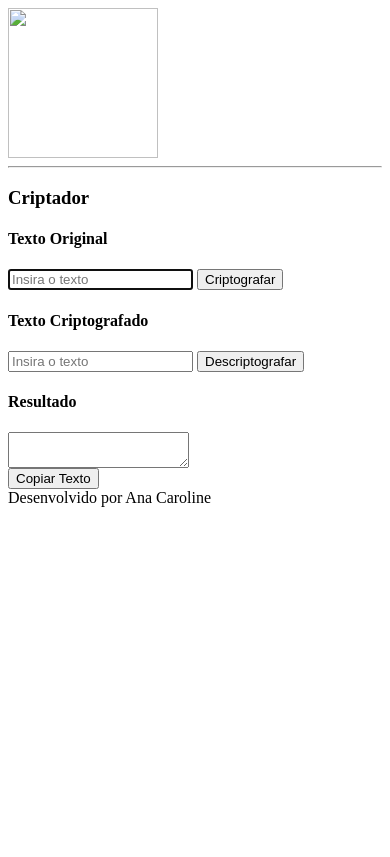
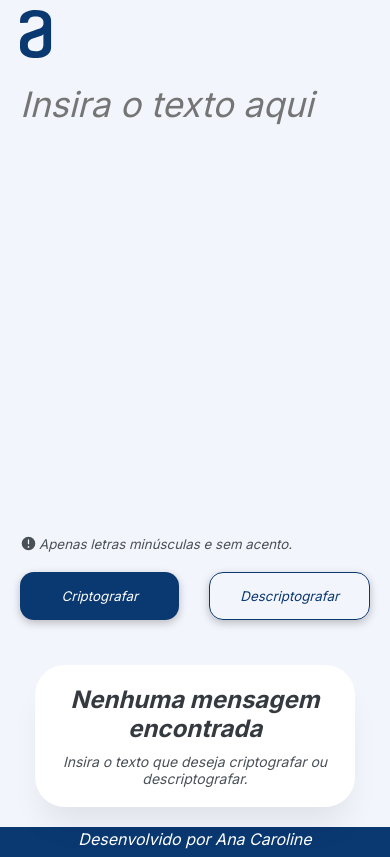
Before and after one commit to Cipherx-C/Decodificador, a plain HTML site: page index.html in a window 390 px wide. Drawn offline with Linux system fonts and the light colour scheme.

Commit message:
Aplicativo upado

```diff
--- a/index.html
+++ b/index.html
@@ -1,41 +1,50 @@
-<html>
+<!DOCTYPE html>
+<html lang="pt">
 <head>
-        <meta charset="utf-8">
-        <title>Criptografia - JavaScript</title>
+    <meta charset="UTF-8">
+    <meta http-equiv="X-UA-Compatible" content="IE=edge">
+    <meta name="viewport" content="width=device-width, initial-scale=1.0">
+    <link rel="stylesheet" href="styles.css">
+    <link rel="preconnect" href="https://fonts.googleapis.com">
+    <link rel="preconnect" href="https://fonts.gstatic.com" crossorigin>
+    <link href="https://fonts.googleapis.com/css2?family=Inter:wght@100..900&display=swap" rel="stylesheet">
+    <title>Criptografador</title>
 </head>
-    <link href="css/style.css" rel="stylesheet">
-    <script src="js/js.js"></script>
-    <body onload="mostra('');">
-        <div>
-            <img src="img/alura.png" width="150px" class="elemento_center"><hr>
-            <section class="content">
-            <div class="content1">
-                <h3>Criptador</h3>
-                    <form action="#" method="#">
-                    <h4>Texto Original</h4>
-                    <input type="text" placeholder="Insira o texto" name="cripto" id="cripto" class="campo" autofocus>
-                    <input type="button" value="Criptografar" class="botao transition-1" onclick="crip('cripto')">
-                    <h4>Texto Criptografado</h4>
-                    <input type="text" placeholder="Insira o texto" name="decripto" id="des" class="campo">
-                    <input type="button" value="Descriptografar" class="botao transition-1" onclick="descrip('des')">
-                </form>
+<body>
+    <main class="display-grid">
+        <div class="grid-item-1">
+            <img src="./img/Logo.svg" alt="Logo Alura">
         </div>
-            <div class="content1">
-                <h4>Resultado</h4>
-                <div class="elemento_center" id="img">
-
+        <div class="grid-item-2">
+            <textarea name="texto" id="inptTextArea" placeholder="Insira o texto aqui"></textarea>
+            <div class="box-exclamation">
+                <svg width="17px" xmlns="http://www.w3.org/2000/svg" viewBox="0 0 20 20" fill="currentColor">
+                    <path fill-rule="evenodd"
+                        d="M18 10a8 8 0 11-16 0 8 8 0 0116 0zm-8-5a.75.75 0 01.75.75v4.5a.75.75 0 01-1.5 0v-4.5A.75.75 0 0110 5zm0 10a1 1 0 100-2 1 1 0 000 2z"
+                        clip-rule="evenodd" />
+                </svg>
+                <small>Apenas letras minúsculas e sem acento.</small>
             </div>
-                <div class="elemento_center" id="result">
-                    <textarea class="textarea" id="res"></textarea>
-                </div>
-                <div class="elemento_center">
-                    <input type="button" class="botao_simples transition-1" value="Copiar Texto" onclick="copiar();" id="botao_exe">
+            <div class="box-controls">
+                <button id="btnEncrypted">Criptografar</button>
+                <button id="btnDecrypted">Descriptografar</button>
             </div>
         </div>
-            </section>
+        <div class="grid-item-3">
+            <div class="box-result-encriptador">
+                <img class="pre-information" src="./img/imagem_na mensagem.svg" alt="mensagem vazia">
+                <h2 class="pre-information">Nenhuma mensagem encontrada</h2>
+                <span class="pre-information">Insira o texto que deseja criptografar ou descriptografar.</span>
+                <textarea id="outptTextArea" id="inpt_texto" placeholder="Insira o texto aqui"></textarea>
+                <button id="btnCopyResult">Copiar</button>
             </div>
-        <div class="footer">
+        </div>
+    </main>
+    <footer>
+
         Desenvolvido por Ana Caroline
-        </div>
+
+    </footer>
+    <script src="script.js"></script>
 </body>
 </html>
--- /dev/null
+++ b/script.js
@@ -0,0 +1,75 @@
+const btnEncrypted = document.getElementById('btnEncrypted');
+const btnDecrypted = document.getElementById('btnDecrypted');
+const inptTextArea = document.getElementById('inptTextArea');
+const outptTextArea = document.getElementById('outptTextArea');
+const btnCopyResult = document.getElementById('btnCopyResult');
+const pre_information = document.getElementsByClassName("pre-information");
+const keysEncoded = {
+    "e" : "enter",
+    "i" : "imes",
+    "a" : "ai",
+    "o" : "ober",
+    "u" : "ufat"
+}
+
+inptTextArea.addEventListener("input", validateText);
+btnEncrypted.onclick = encrypt;
+btnDecrypted.onclick = decrypt;
+btnCopyResult.onclick = copyResult;
+
+function encrypt(){
+    if (inptTextArea.value !== ""){
+        const text = inptTextArea.value;
+        let encrypted = text;
+        for (const key in keysEncoded) {
+            const regex = new RegExp(key, "g");
+            encrypted = encrypted.replace(regex, keysEncoded[key]);
+        }
+        writeResult(encrypted);
+    }
+}
+
+function decrypt(){
+    if (inptTextArea.value !== ""){
+        const text = inptTextArea.value;
+        let encrypted = text;
+        for (const key in keysEncoded) {
+            const regex = new RegExp(keysEncoded[key], "g");
+            encrypted = encrypted.replace(regex, key);
+        }
+        writeResult(encrypted);
+    }
+}
+
+function writeResult(text){
+    outptTextArea.value = text;
+    showOrHiddenTextOutput("none", "block");
+}
+
+function copyResult(){
+    outptTextArea.select();
+    if (!navigator.clipboard) {
+        document.execCommand("copy");
+        return
+    }
+    navigator.clipboard.writeText(outptTextArea.value);
+}
+
+function validateText() {
+    if (inptTextArea.value === "") {
+      showOrHiddenTextOutput("block", "none");
+      return;
+    }
+
+    const regex = /[W]|[áéíóúÁÉÍÓÚñÑ¿¡«»“”‘’'"´`+*()\-–—/\\=|#@^\[\]{}%$§&~;:<>!?]|[A-Z]/g;
+    const cleanedText = inptTextArea.value.replace(regex, "");
+    inptTextArea.value = cleanedText;
+}
+
+function showOrHiddenTextOutput(style1, style2){
+    for (let i = 0; i < pre_information.length; i++) {
+      pre_information[i].style.display = style1;
+    }
+    outptTextArea.style.display = style2;
+    btnCopyResult.style.display = style2;
+}
--- /dev/null
+++ b/styles.css
@@ -0,0 +1,232 @@
+/* Reset e variáveis */
+:root {
+    --light-blue-100: #F3F5FC;
+    --dark-blue-300: #0A3871;
+    --dark-gray-500: #343A40;
+    --dark-gra-400: #495057;
+}
+
+* {
+    margin: 0;
+    padding: 0;
+    box-sizing: border-box;
+    font-style: italic;
+    font-family: "Inter", sans-serif;
+}
+
+body {
+    background-color: var(--light-blue-100);
+    overflow: hidden;
+    height: 100%;
+}
+
+/* Layout Grid */
+.display-grid {
+    height: 98vh;
+    display: grid;
+    grid-template-columns: 120px 2fr max-content;
+    gap: 20px;
+    padding: 10px;
+}
+
+.grid-item-1 {
+    display: flex;
+    align-items: self-start;
+    justify-content: center;
+}
+
+.grid-item-2 {
+    display: flex;
+    flex-direction: column;
+    gap: 10px;
+    padding: 80px 0px 20px;
+    margin-left: 100px;
+}
+
+textarea {
+    width: 100%;
+    height: 100%;
+    background-color: var(--light-blue-100);
+    color: var(--dark-blue-300);
+    padding: 0px 10px;
+    font-size: 32px;
+    border: none;
+    resize: none;
+    outline: none;
+}
+
+textarea::-webkit-scrollbar {
+    width: 8px;
+}
+
+textarea::-webkit-scrollbar-track {
+    background: #f1f1f1;
+}
+
+textarea::-webkit-scrollbar-thumb {
+    background: #D8DFE8;
+    border-radius: 4px;
+}
+
+textarea::-webkit-scrollbar-thumb:hover {
+    background: var(--dark-blue-300);
+}
+
+.box-exclamation {
+    padding: 0px 10px;
+    display: flex;
+    align-items: center;
+    gap: 2px;
+    color: var(--dark-gra-400);
+}
+
+.box-controls {
+    display: flex;
+    justify-content: center;
+    padding: 10px;
+    gap: 30px;
+}
+
+.box-controls button, .grid-item-3 button {
+    padding: 15px;
+    border: none;
+    border-radius: 14px;
+    width: 100%;
+    box-shadow: rgba(0, 0, 0, 0.24) 0px 3px 8px;
+    cursor: pointer;
+}
+
+.box-controls button:first-child {
+    background-color: var(--dark-blue-300);
+    color: white;
+}
+
+.box-controls button:last-child, .grid-item-3 button {
+    background-color: transparent;
+    color: var(--dark-blue-300);
+    border: 1px solid var(--dark-blue-300);
+}
+
+.grid-item-3 {
+    min-width: 400px;
+    max-width: 400px;
+    padding: 10px 25px;
+}
+
+.grid-item-3 button {
+    display: none;
+    margin-top: 15px;
+}
+
+.grid-item-3 textarea {
+    display: none;
+    color: var(--dark-gray-500);
+    background-color: white;
+}
+
+.box-result-encriptador {
+    display: flex;
+    flex-direction: column;
+    justify-content: center;
+    align-items: center;
+    text-align: center;
+    width: 100%;
+    height: 100%;
+    padding: 20px 20px;
+    border-radius: 30px;
+    background-color: white;
+    box-shadow: 0px 24px 32px -8px rgba(0, 0, 0, 0.08);
+}
+
+.box-result-encriptador img {
+    width: 80%;
+    max-width: 100%;
+    height: auto;
+}
+
+.box-result-encriptador h2 {
+    color: var(--dark-gray-500);
+    margin: 20px 0px 10px;
+}
+
+.box-result-encriptador span {
+    color: var(--dark-gra-400);
+    font-size: 14px;
+}
+
+footer {
+    display: flex;
+    justify-content: center;
+    color: white;
+    padding: 2px 0 8px 0;
+    background-color: var(--dark-blue-300);
+}
+
+/* Responsividade para celular e tablet */
+@media (max-width: 768px) {
+    .display-grid {
+        display: flex;
+        flex-direction: column;
+        gap: 5px;
+    }
+
+    .grid-item-1 {
+        justify-content: start;
+        padding: 0px 10px;
+    }
+
+    .grid-item-2 {
+        height: 100%;
+        padding: 20px 0px 20px;
+        margin-left: 0;
+    }
+    textarea{
+        font-size: 35px;
+    }
+
+    .grid-item-3 {
+        min-width: 100%;
+        height: max-content;
+    }
+
+    .box-result-encriptador img {
+        display: none;
+    }
+
+    .box-result-encriptador h2 {
+        margin: 0px 0px 10px;
+    }
+}
+
+@media (min-width: 769px) and (max-width: 1024px) {
+
+    .display-grid {
+        display: flex;
+        flex-direction: column;
+        gap: 5px;
+    }
+
+    textarea{
+        font-size: 50px;
+    }
+
+    .grid-item-1 {
+        justify-content: start;
+        padding: 0px 10px;
+    }
+
+    .grid-item-2 {
+        height: 100%;
+        padding: 20px 0px 20px;
+        margin-left: 0;
+    }
+
+    .box-result-encriptador img {
+        display: none;
+    }
+
+    .grid-item-3 {
+        min-width: 100%;
+        padding: 10px 20px;
+    }
+}
```
Also changed, not shown: img/Logo.svg (added), img/imagem_na mensagem.svg (added). Lines whose indentation alone changed are shown as unchanged.
